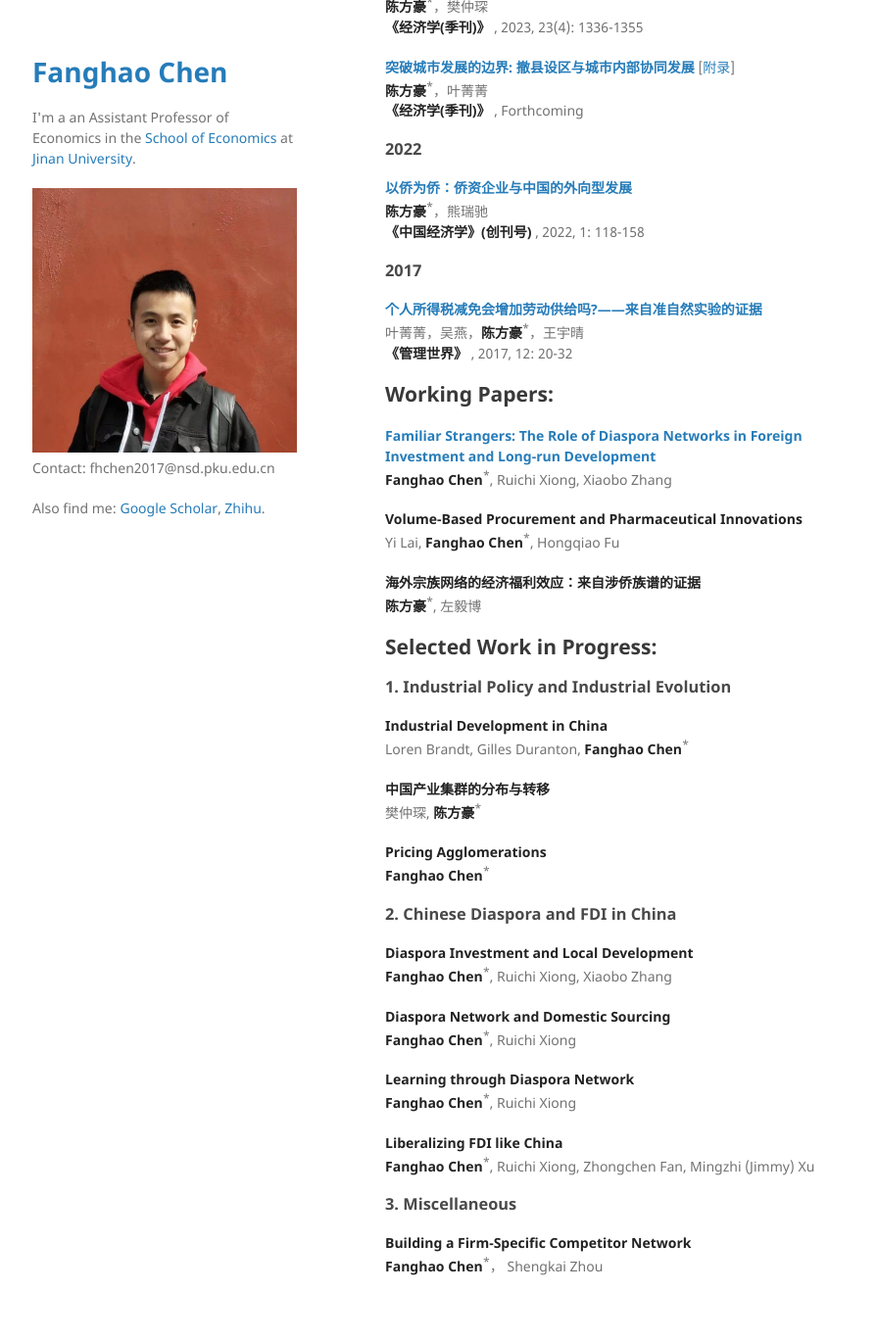
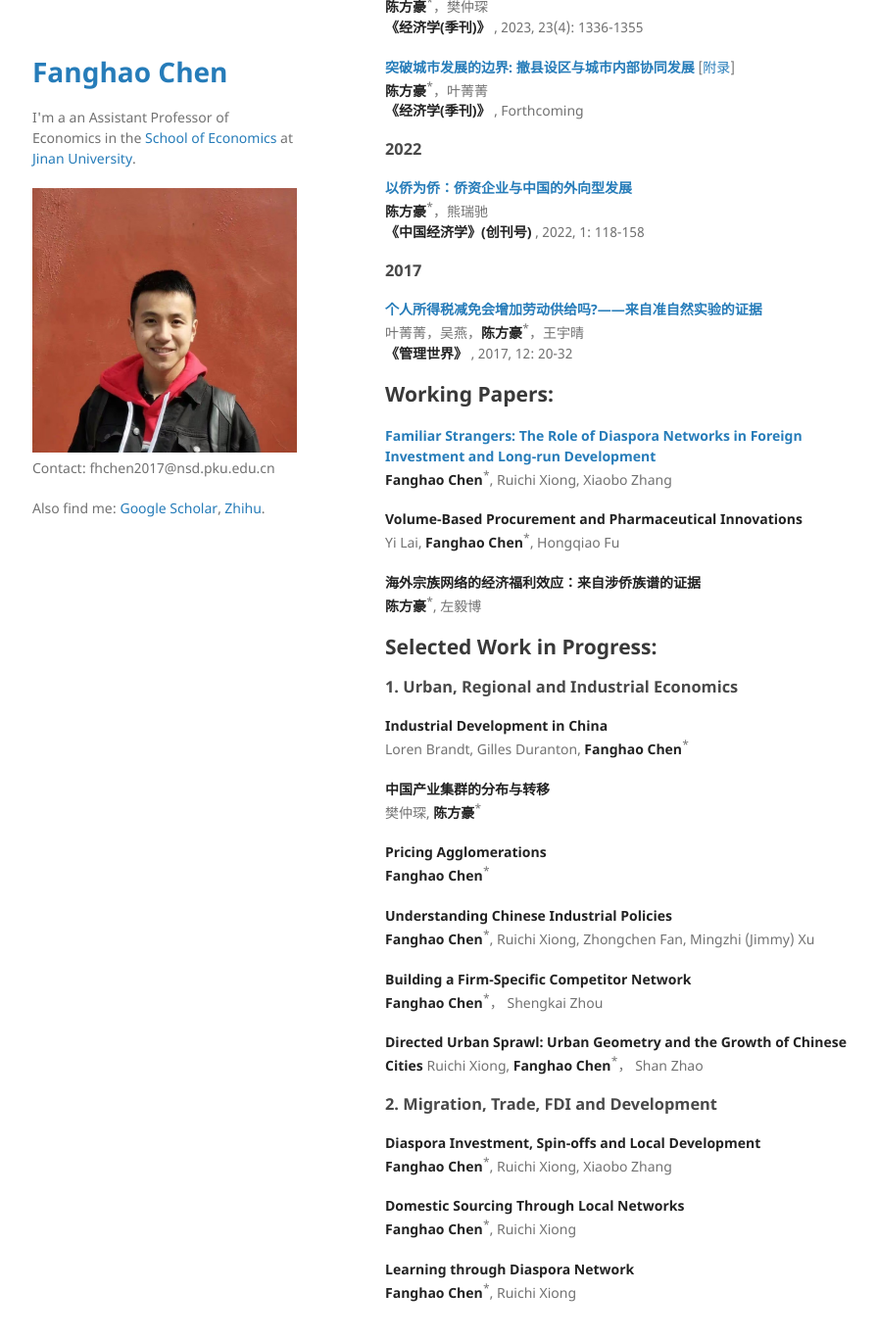
Before and after one commit to FanghaoChen/homepage, a Jekyll site: the page built from research.md, in a window 1280 px wide and 1400 px high, scrolled down 219 px. Shown: the top 1368 px of the window at 98% size, without its empty margins (177-1072 px from the left). Built offline with Jekyll 4.4.1, drawn with Linux system fonts in a browser that asks for light colours.

Commit message:
Update research.md

```diff
--- a/research.md
+++ b/research.md
@@ -41,7 +41,7 @@ Yi Lai, **Fanghao Chen**<sup>*</sup>, Hongqiao Fu
 
 ## Selected Work in Progress:
 
-### 1. Industrial Policy and Industrial Evolution ###
+### 1. Urban, Regional and Industrial Economics ###
 
 **Industrial Development in China** <br/>
 Loren Brandt, Gilles Duranton, **Fanghao Chen**<sup>*</sup>
@@ -52,21 +52,22 @@ Loren Brandt, Gilles Duranton, **Fanghao Chen**<sup>*</sup>
 **Pricing Agglomerations**  <br/>
 **Fanghao Chen**<sup>*</sup>
 
-### 2. Chinese Diaspora and FDI in China ###
+**Understanding Chinese Industrial Policies** <br/>
+**Fanghao Chen**<sup>*</sup>, Ruichi Xiong, Zhongchen Fan, Mingzhi (Jimmy) Xu
 
-**Diaspora Investment and Local Development** <br/>
+**Building a Firm-Specific Competitor Network** <br/>
+**Fanghao Chen**<sup>*</sup>， Shengkai Zhou
+
+**Directed Urban Sprawl: Urban Geometry and the Growth of Chinese Cities**
+Ruichi Xiong, **Fanghao Chen**<sup>*</sup>， Shan Zhao
+
+### 2. Migration, Trade, FDI and Development ###
+
+**Diaspora Investment, Spin-offs and Local Development** <br/>
 **Fanghao Chen**<sup>*</sup>, Ruichi Xiong, Xiaobo Zhang
 
-**Diaspora Network and Domestic Sourcing**<br/>
+**Domestic Sourcing Through Local Networks**<br/>
 **Fanghao Chen**<sup>*</sup>, Ruichi Xiong
 
 **Learning through Diaspora Network**<br/>
 **Fanghao Chen**<sup>*</sup>, Ruichi Xiong
-
-**Liberalizing FDI like China** <br/>
-**Fanghao Chen**<sup>*</sup>, Ruichi Xiong, Zhongchen Fan, Mingzhi (Jimmy) Xu
-
-### 3. Miscellaneous ###
-
-**Building a Firm-Specific Competitor Network** <br/>
-**Fanghao Chen**<sup>*</sup>， Shengkai Zhou
```
